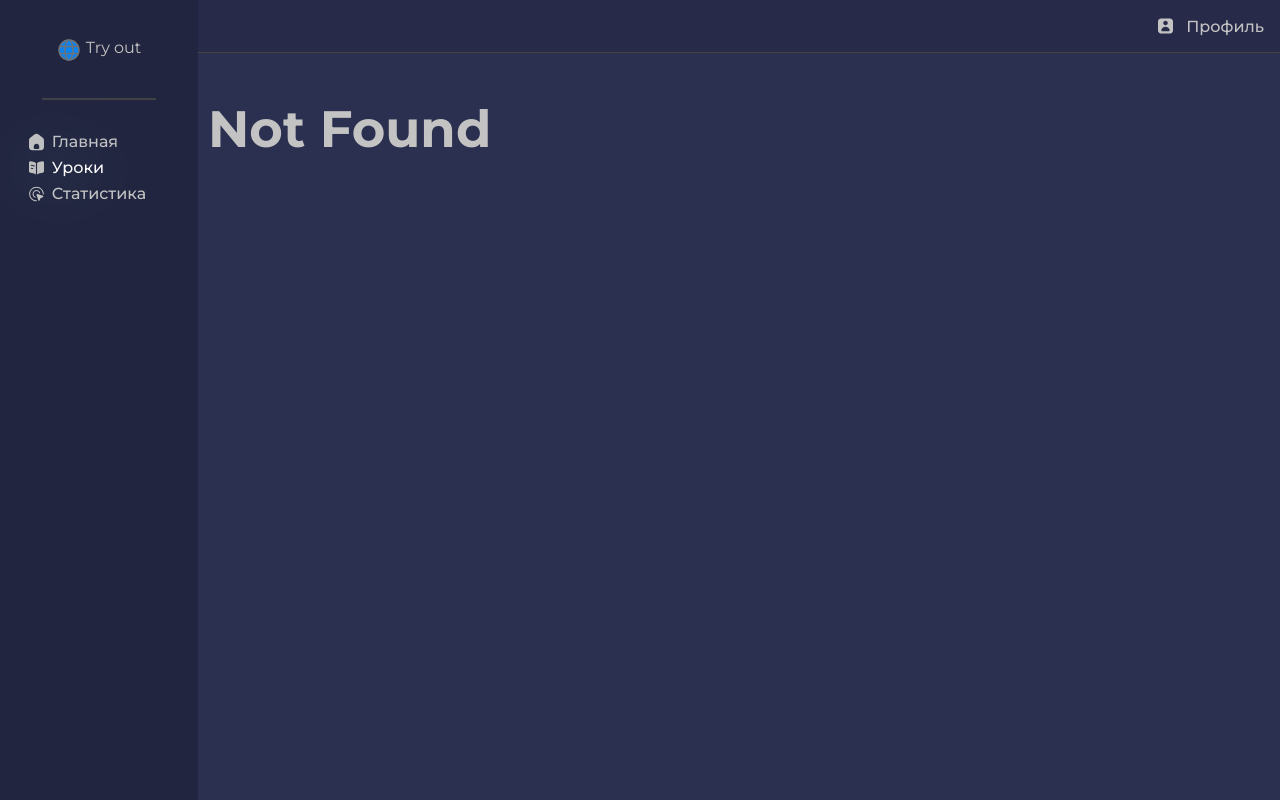
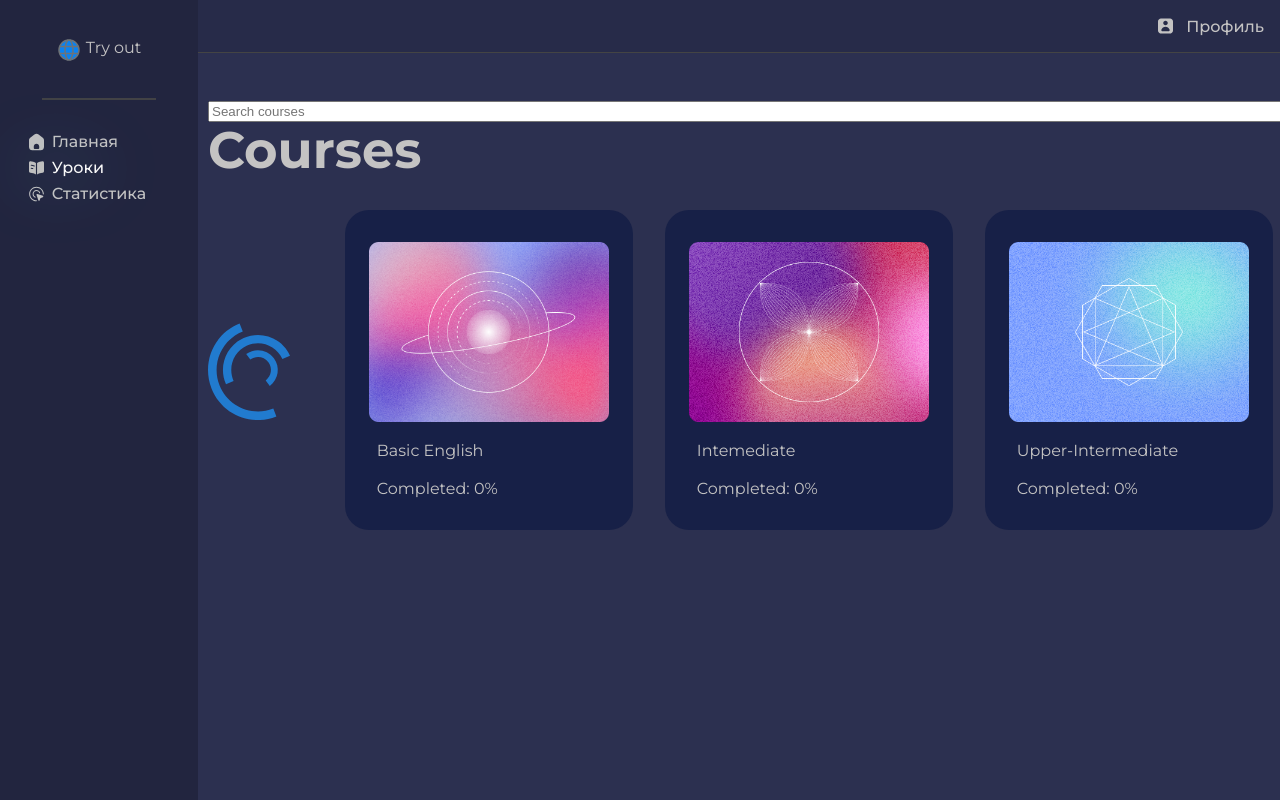
Before and after one commit to BananILN/Easyen, a React (Vite) app in the folder easyEn/: page /courses in a window 1280 px wide. Before the commit this address had no page. Built offline with nearby package versions, Linux system fonts and the light colour scheme; the HTML template or start-up script is replaced by a standard one.

Commit message:
FIXED COURES!!!

```diff
--- a/easyEn/package.json
+++ b/easyEn/package.json
@@ -14,6 +14,7 @@
     "react-dom": "^18.3.1",
     "react-loader-spinner": "^6.1.6",
     "react-router": "^7.1.1",
+    "react-router-dom": "^7.1.1",
     "vite-plugin-svgr": "^4.3.0"
   },
   "devDependencies": {
--- a/easyEn/src/App.jsx
+++ b/easyEn/src/App.jsx
@@ -4,9 +4,9 @@ import './App.css'
 
 import { ROUTES } from '.'
 import HomePage from './pages/HomePage'
-import Courses from './pages/Courses'
 import Statistic from './pages/Statistic'
 import Profile from './pages/Profile'
+import { Courses } from './pages/Courses'
 import ErrorPage from './pages/ErrorPage'
 import { BaseLayout } from './components/BaseLayout'
 import { CoursesDetails } from './pages/CoursesDetails'
@@ -18,17 +18,18 @@ import { courseLoader } from './pages/Courses'
 const router = createBrowserRouter(
   createRoutesFromElements(
 
-    <Route path='/' element={<BaseLayout/>} errorElement={<ErrorPage/>}>
+    <Route path='/' element={<BaseLayout/>} >
+
         <Route index  element={<HomePage/>} />
 
+        <Route
+        path={ROUTES.courses}
+        element={
+          <Courses />
+        }
+        loader={courseLoader}/>
       <Route
-      path="courses/:id"
-      element={<CoursesDetails />}
-      loader={courseLoader}
-      >
-
-     <Route
-        path="courses"
+        path="/courses"
         fallbackElement={<Loader />}
         lazy={() =>
           import("./pages/Courses").then((module) => ({
@@ -37,7 +38,12 @@ const router = createBrowserRouter(
           }))
         }
       />
-      </Route>
+      <Route
+      path="/courses/:id"
+      element={<CoursesDetails />}
+      loader={courseLoader}
+      />
+
 
         <Route
         path={ROUTES.profile}
@@ -51,7 +57,7 @@ const router = createBrowserRouter(
           <Statistic/>
         }/>
 
-        <Route path="*" element={<ErrorPage />} />
+        {/* <Route path="*" element={<ErrorPage />} /> */}
     </Route>
   )
 );
--- a/easyEn/src/api.js
+++ b/easyEn/src/api.js
@@ -2,6 +2,7 @@ import img1 from './assets/absback.png'
 import img2 from './assets/absback2.png'
 import img3 from './assets/absback5.png'
 import img4 from './assets/absback4.png'
+import { matchPath } from 'react-router';
 
 const REQUEST_TIMEOUT = 3000;
 
@@ -28,10 +29,15 @@ export const courseMock = [
         imageUrl:img4
     },
 ]
+const mockRequest = (data) => {
+    return new Promise((resolve) => {
+      setTimeout(() => resolve(data), REQUEST_TIMEOUT * Math.random());
+    });
+  };
 
 const mockData = [
     [
-        "/coures",
+        "/courses",
         ({search}) =>
             search
                 ? courseMock.filter((item) =>
@@ -41,28 +47,28 @@ const mockData = [
 
     ],
     ["/courses/:id", ({id}) => courseMock[id]],
-]
+];
 
 
-const mockRequest = (data) => {
-    return new Promise((resolve) => {
-      setTimeout(() => resolve(data), REQUEST_TIMEOUT * Math.random());
-    });
-  };
+
 
   export const mockFetch = async (requestUrl, options) => {
     console.log("Fetching", requestUrl, options);
 
     const [matchedUrl, getMocks] =
-      mockData.find(([url]) => url === requestUrl) || [];
+      mockData.find(([url]) => Boolean(matchPath(url, requestUrl))) || [];
 
     if (!getMocks) {
       return { error: { status: 404, message: "Requested data not found" } };
     }
 
-    const response = await mockRequest(getMocks(options));
+    const { params } = matchPath(matchedUrl, requestUrl);
+
+    const response = await mockRequest(getMocks({ ...params, ...options }));
 
     console.log("Response for:", requestUrl, options, response);
 
     return response;
   };
+
+window.mockFetch = mockFetch;
--- a/easyEn/src/components/BaseLayout.jsx
+++ b/easyEn/src/components/BaseLayout.jsx
@@ -1,11 +1,10 @@
 import MainNavigation from "./MainNavigation"
 import SideBar from "./SideBar"
 import Header from "./Header"
-import { Outlet } from "react-router"
+import { Outlet } from "react-router-dom"
 export const BaseLayout = () => {
     return (
         <div className="main">
-
              <SideBar>
                  <MainNavigation/>
              </SideBar>
--- a/easyEn/src/components/Header.jsx
+++ b/easyEn/src/components/Header.jsx
@@ -1,4 +1,4 @@
-import { NavLink } from "react-router";
+import { NavLink } from "react-router-dom";
 import ProfileIcon from "../assets/Profile.svg?react";
 import { NAV_ITEMS } from "..";
 
--- a/easyEn/src/components/Loader.jsx
+++ b/easyEn/src/components/Loader.jsx
@@ -1,6 +1,6 @@
 import {ThreeCircles} from 'react-loader-spinner'
 export const Loader = () =>{
-    render(<ThreeCircles
+    return (<ThreeCircles
         visible={true}
         height="100"
         width="100"
--- a/easyEn/src/components/ProtectedRoute.jsx
+++ b/easyEn/src/components/ProtectedRoute.jsx
@@ -1,4 +1,4 @@
-import { Navigate } from "react-router"
+import { Navigate } from "react-router-dom"
 
 export const ProtectedRoute = ({children, isAllowed}) =>{
     if(!isAllowed){
--- a/easyEn/src/pages/Courses.jsx
+++ b/easyEn/src/pages/Courses.jsx
@@ -1,24 +1,24 @@
-import { Await, useLoaderData, useNavigation, useSearchParams } from "react-router";
+import { Await, useLoaderData, useNavigation, useSearchParams } from "react-router-dom";
 import { mockFetch } from "../api";
 import { Suspense, useState, useEffect } from "react";
 import { Loader } from "../components/Loader";
 
-export const courseLoader = ({request}) =>{
+export const courseLoader = async ({ request }) => {
     const search = new URL(request.url).searchParams.get("search");
-    const courses = mockFetch("/courses", {search})
+    const courses = await mockFetch("/courses", { search }); // Используем await
 
-    return defer({
-        courses,
-    });
+    if (courses.error) {
+        throw new Response("Not Found", { status: 404 });
+    }
+
+    return { courses }; // Убедитесь, что courses - это массив
 };
-
-
-export default function Courses(){
-    const {courses} = useLoaderData();
-    const {searchParams, setSearchParams} = useSearchParams();
-    const searchFromQuery = searchParams.get("search");
-    const {state} = useNavigation();
-    const [search, setSearch] = useState(searchFromQuery || "")
+export const Courses = () => {
+    const { courses } = useLoaderData();
+    const [searchParams, setSearchParams] = useSearchParams();
+    const searchFromQuery = searchParams.get("search") || ""; // Убедитесь, что это не undefined
+    const { state } = useNavigation();
+    const [search, setSearch] = useState(searchFromQuery);
 
     useEffect(() => {
         setSearchParams((params) => {
@@ -29,21 +29,28 @@ export default function Courses(){
             }
             return params;
         });
-    }, [search]);
+    }, [search, setSearchParams]);
 
-    return(
-        <Suspense fallback ={<Loader/>}>
-        <Await
-            resolve={courses}
-            errorElement={<div>Oops, error while loading courses</div>}
-        >
-            {(courses) => (
+    if (!Array.isArray(courses)) {
+        console.error("courses is not an array:", courses);
+        return <div>No courses available</div>; // Сообщение об отсутствии курсов
+    }
+
+    return (
         <>
+            <input
+                type="text"
+                className="search-input"
+                placeholder="Search courses"
+                value={search}
+                onChange={(e) => setSearch(e.target.value)}
+            />
             <div className="title-content">
                 <h1>Courses</h1>
             </div>
 
             <div className="card-container">
+                {state === "loading" && <Loader />}
                 {courses.map((course) => (
                     <div className="card" key={course.id}>
                         <div className="img-cont">
@@ -67,8 +74,5 @@ export default function Courses(){
                 ))}
             </div>
         </>
-                )}
-            </Await>
-        </Suspense>
-    )
-}
+    );
+};
--- a/easyEn/src/pages/ErrorPage.jsx
+++ b/easyEn/src/pages/ErrorPage.jsx
@@ -1,7 +1,7 @@
 export default function ErrorPage(){
     return (
         <>
-            <h1>Not Found</h1>
+            <h1>Not Fghound</h1>
         </>
     )
 }
```
Also changed, not shown: 1 other file (tests, documents, lock files or other folders). Lines whose indentation alone changed are shown as unchanged.
